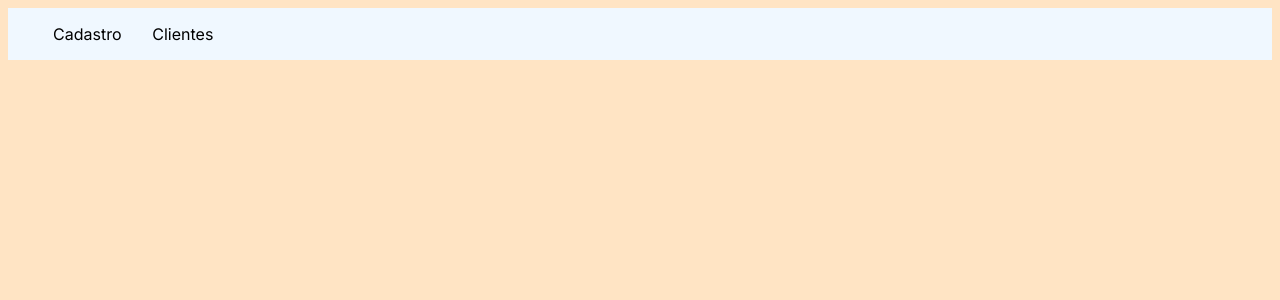
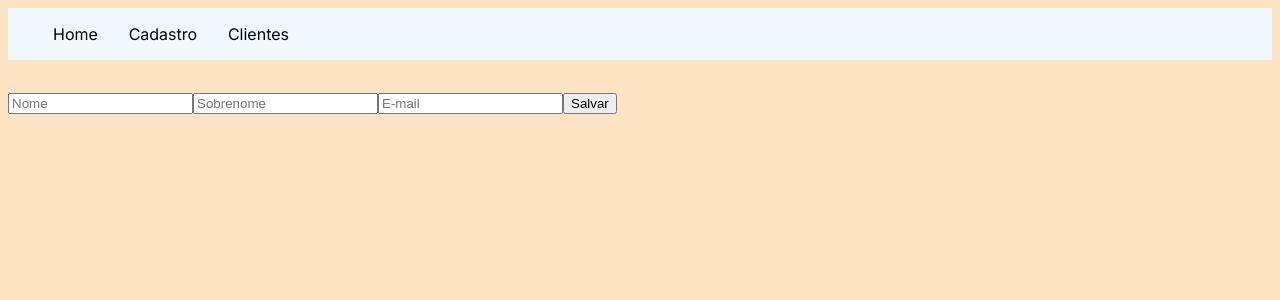
Before and after one commit to Sergiodmj/cadastro, a Next.js app in the folder cadastro/: page /pages/cadastroClientes in a window 1280 px wide. Shown: the top 300 px of the page. Built offline with nearby package versions, Linux system fonts and the light colour scheme.

Commit message:
modified:   cadastro/components/navbar.tsx 	modified:   cadastro/src/app/pages/cadastroClientes/page.tsx 	modified:   cadastro/src/app/pages/tabelaCliente/page.tsx

```diff
--- a/cadastro/components/navbar.tsx
+++ b/cadastro/components/navbar.tsx
@@ -11,6 +11,11 @@ export default function Navbar() {
                 <ul className={style.link}>
                     <li>
                         <Link href="/">
+                            Home
+                        </Link>
+                    </li>
+                    <li>
+                        <Link href="/pages/cadastroClientes">
                             Cadastro
                         </Link>
                     </li>
--- a/cadastro/src/app/pages/cadastroClientes/page.tsx
+++ b/cadastro/src/app/pages/cadastroClientes/page.tsx
@@ -1,10 +1,40 @@
+import { revalidateTag } from "next/cache"
 
+export default function CadastroClientes() {
 
-export default function Clientes() {
+    async function createCliente(form: FormData) {
+        'use server'
+
+        const cliente = form.values()
+
+        if (!cliente) {
+            return
+        }
+
+            await fetch('http://n8npay.zapto.org:9099/api-beck/insert.php', {
+            method: 'POST',
+            body: JSON.stringify({
+                first_name: 'first_name',
+                last_name: 'last_name',
+                email: 'email',
+            })
+            })
+
+        console.log(cliente);
+
+        //Indica qual o componente deve ser atualizado depois da execução da função
+        revalidateTag('tabela-cliente')
+
+}
 
     return (
         <>
-
+            <form action={createCliente} method="POST">
+                <input type="text" name="first_name" placeholder="Nome" />
+                <input type="text" name="last_name" placeholder="Sobrenome" />
+                <input type="text" name="email" placeholder="E-mail" />
+                <button type="submit">Salvar</button>
+            </form>
         </>
     )
 }
```
Also changed, not shown: cadastro/src/app/pages/tabelaCliente/page.tsx (+9 -3 lines).
